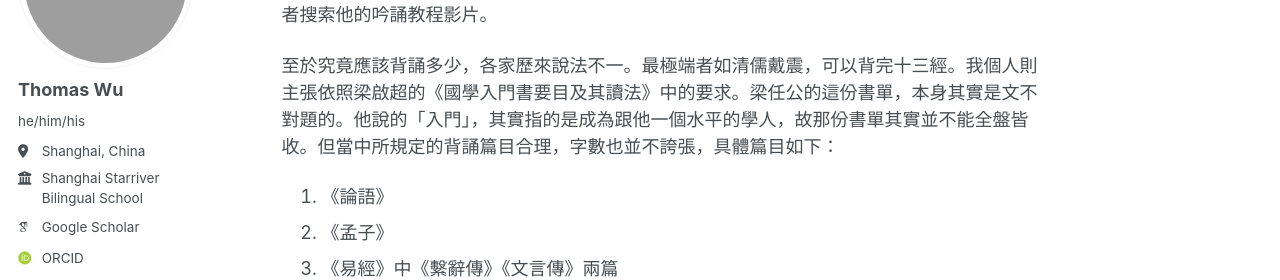
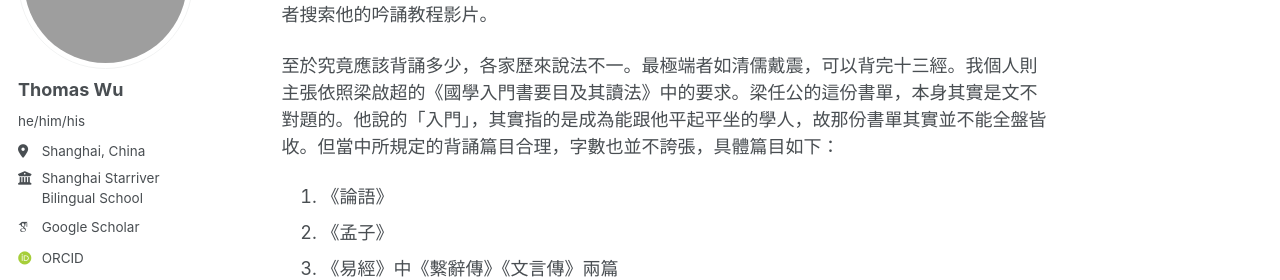
Before and after one commit to TakumiBC/site, a Jekyll site: the page built from _posts/2026-05-20-sinology.md, in a window 1280 px wide and 900 px high, scrolled down 9249 px. Shown: the part 205-485 px from the top of the window. Built offline with Jekyll 4.4.1, drawn with Linux system fonts in a browser that asks for light colours; some web fonts are replaced; a script bundle is joined from its source files by our own code; library files that are not in the unit come from our copies; comment, search, counter and statistics services are not loaded; some of the changed text lies outside the part shown; grey boxes are pictures that could not be loaded.

Commit message:
scholarship

```diff
--- a/_posts/2026-05-20-sinology.md
+++ b/_posts/2026-05-20-sinology.md
@@ -259,7 +259,7 @@ tags:
 
 但是，吟誦過去因方言、師承而異，各地區別較大。當今許多人，已經不識方言了。所以，我要推薦的是已故的大陸首都師範大學徐健順教授所提出的國語吟誦（原名「普通話吟誦」）。徐健順老師吟誦各類詩文的音頻，在網上都可以找到。至於教程，可以看他寫的《普通話吟誦教程》，或者搜索他的吟誦教程影片。
 
-至於究竟應該背誦多少，各家歷來說法不一。最極端者如清儒戴震，可以背完十三經。我個人則主張依照梁啟超的《國學入門書要目及其讀法》中的要求。梁任公的這份書單，本身其實是文不對題的。他說的「入門」，其實指的是成為跟他一個水平的學人，故那份書單其實並不能全盤皆收。但當中所規定的背誦篇目合理，字數也並不誇張，具體篇目如下：
+至於究竟應該背誦多少，各家歷來說法不一。最極端者如清儒戴震，可以背完十三經。我個人則主張依照梁啟超的《國學入門書要目及其讀法》中的要求。梁任公的這份書單，本身其實是文不對題的。他說的「入門」，其實指的是成為能跟他平起平坐的學人，故那份書單其實並不能全盤皆收。但當中所規定的背誦篇目合理，字數也並不誇張，具體篇目如下：
 
 1. 《論語》
 2. 《孟子》
```
Also changed, not shown: other parts of _posts/2026-05-20-sinology.md (+1 -1 lines), _pages/profile.md (+2 -1 lines).
